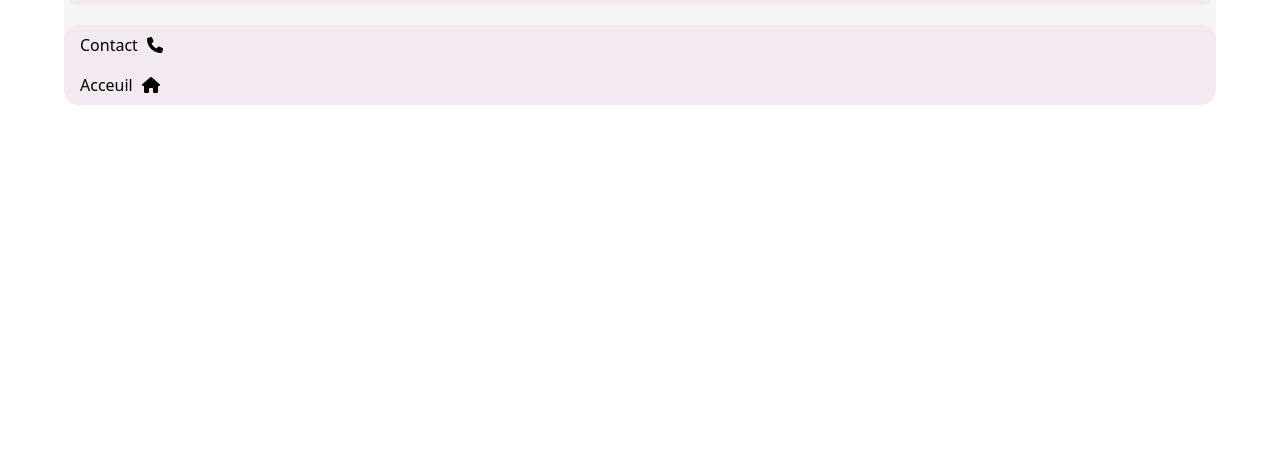
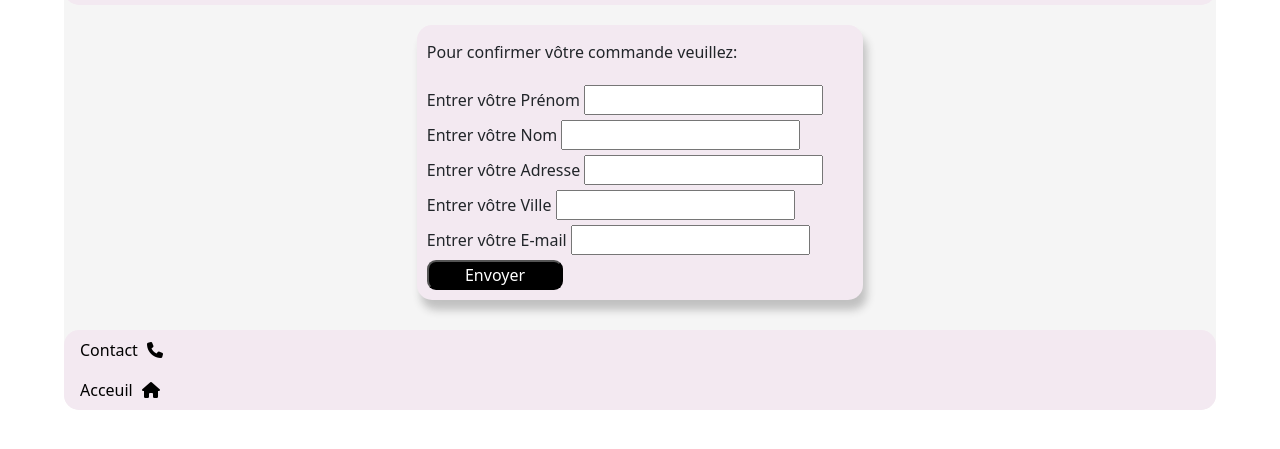
Before and after one commit to YannickMarsot/P5_Marsot_Yannick, a plain HTML site: page Frontend/panier.html in a window 1280 px wide. Shown: the part 161-610 px from the top of the page. Drawn offline with nearby package versions, Linux system fonts and the light colour scheme.

Commit message:
début formulaire HTML(panier) + SCSS

```diff
--- a/Frontend/SASS/Composants/_conteneur.scss
+++ b/Frontend/SASS/Composants/_conteneur.scss
@@ -108,4 +108,39 @@
       }
     }
   }
+
+  #conteneurPanier {
+    width: 40%;
+    border-radius: 15px;
+    background-color: $color-primary;
+    box-shadow: 4px 10px 8px #c1c1c1;
+    margin-bottom: 30px;
+
+    #petitConteneurPanier {
+      display: flex;
+      flex-direction: column;
+      padding: 10px;
+
+      p {
+        margin-top: 5px;
+      }
+
+      label {
+        margin-top: 5px;
+      }
+
+      button {
+        text-align: center;
+        margin-top: 5px;
+        width: 32%;
+        background-color: black;
+        border-radius: 9px;
+        color: white;
+        &:hover {
+          background-color: grey;
+          // background-color: linear-gradient(to left, #ebc191, #8f5bfd);
+        }
+      }
+    }
+  }
 }
--- a/Frontend/panier.html
+++ b/Frontend/panier.html
@@ -44,8 +44,34 @@
       <main>
         <div class="container">
           <div class="list-product maison">
-            <!--ICI LE CONTENU BACKEND-->
+            <div id="conteneurPanier">
+              <div id="petitConteneurPanier">
+                <p>Pour confirmer vôtre commande veuillez:</p>
+                <label>
+                  Entrer vôtre Prénom
+                  <input name="first-name" type="text" pattern="[a-z]" />
+                </label>
+                <label>
+                  Entrer vôtre Nom
+                  <input name="last-name" type="text" pattern="[a-z]" />
+                </label>
+                <label>
+                  Entrer vôtre Adresse
+                  <input name="adress" type="text" pattern="[a-z]" />
+                </label>
+                <label>
+                  Entrer vôtre Ville
+                  <input name="city" type="text" pattern="[a-z]" />
+                </label>
+                <label>
+                  Entrer vôtre E-mail
+                  <input name="e-mail" type="email" />
+                </label>
+                <button href="#">Envoyer</button>
+              </div>
+            </div>
           </div>
+        </div>
       </main>
       <footer>
         <!--ICI LE FOOTER REALISER AVEC BOOSTRAP-->
```
Also changed, not shown: Frontend/CSS/main.css, 1 other file.
